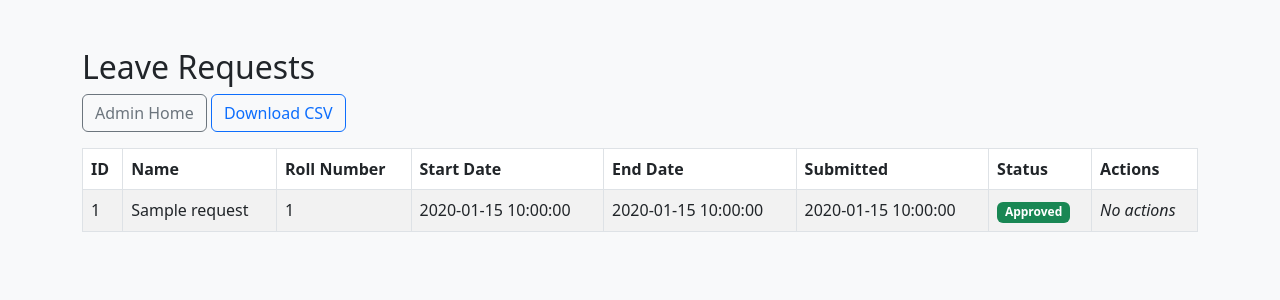
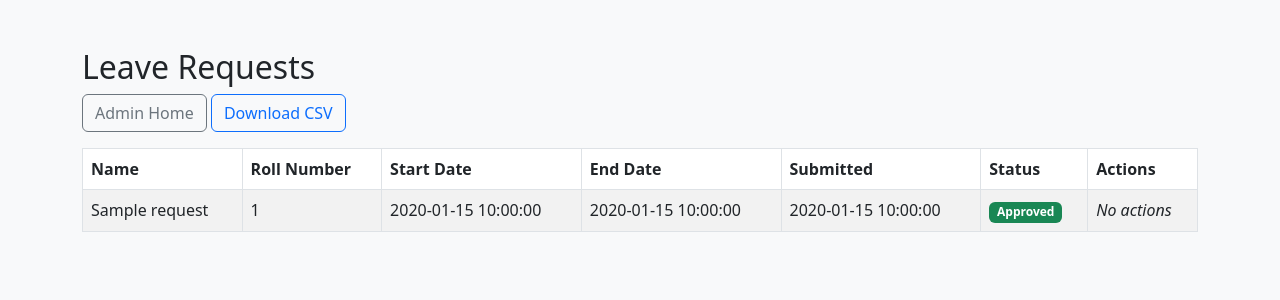
Before and after one commit to abhi2660/Smart-Attendance-System, a Flask app: template templates/admin_leave_requests.html in a window 1280 px wide. Shown: the top 300 px of the page. Run offline with Flask 3, Linux system fonts and the light colour scheme; the template is opened without the code that fills it: most values are stand-ins (such as "Sample title", 1, 10 or a date in 2020).

Commit message:
code cleaning 4

```diff
--- a/templates/admin.html
+++ b/templates/admin.html
@@ -42,6 +42,10 @@
         <div class="flex justify-between items-center mb-6">
             <a href="{{ url_for('index') }}" class="text-cyan-400 hover:text-cyan-300">&larr; Back to Home</a>
             <div class="flex items-center gap-4">
+                <a href="{{ url_for('reset_attendance') }}"
+                    class="bg-green-600 hover:bg-red-500 text-white font-bold py-2 px-4 rounded-lg text-sm mr-3">
+                    reset data
+                </a>
                 <a href="{{ url_for('admin_leave_requests') }}"
                     class="bg-yellow-600 hover:bg-yellow-500 text-white font-bold py-2 px-4 rounded-lg text-sm mr-3">
                     Leave Requests
--- a/templates/admin_leave_requests.html
+++ b/templates/admin_leave_requests.html
@@ -26,7 +26,7 @@
     <table class="table table-bordered table-striped">
       <thead>
         <tr>
-          <th>ID</th>
+          <!-- <th>ID</th> -->
           <th>Name</th>
           <th>Roll Number</th>
           <th>Start Date</th>
@@ -39,7 +39,7 @@
       <tbody>
         {% for r in requests %}
         <tr>
-          <td style="max-width:160px;word-wrap:break-word;">{{ r.id }}</td>
+          <!-- <td style="max-width:160px;word-wrap:break-word;">{{ r.id }}</td> -->
           <td>{{ r.name }}</td>
           <td>{{ r.roll_number }}</td>
           <td>{{ r.leave_start_date }}</td>
```
